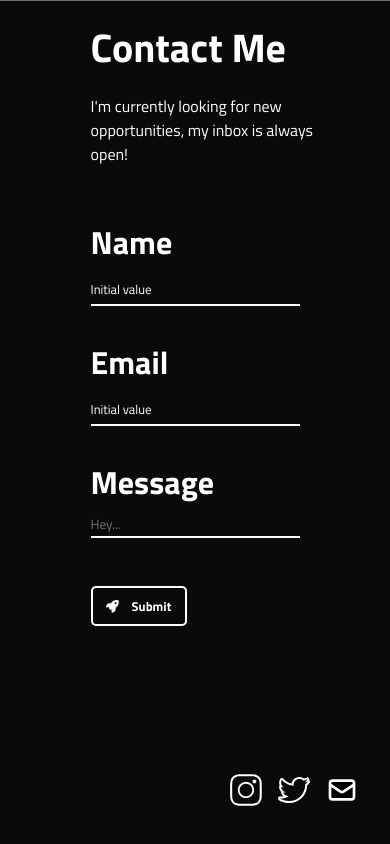
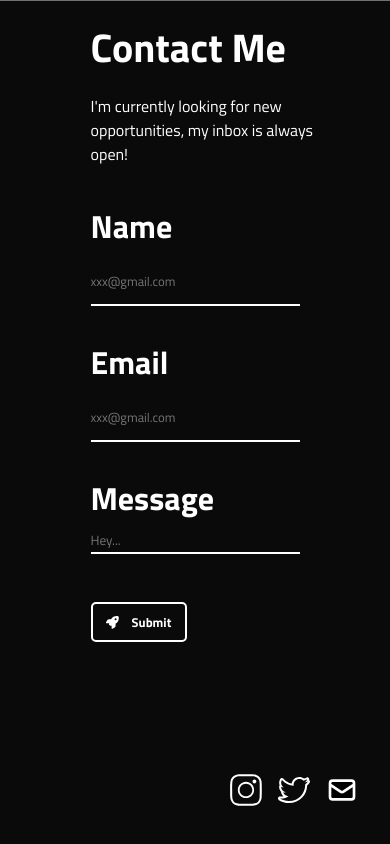
Before and after one commit to jpedro058/jpedro058.github.io, a React (Create React App) app: page / in a window 390 px wide. Shown: the part 2026-2870 px from the top of the page. Built offline with nearby package versions, Linux system fonts and the light colour scheme.

Commit message:
fixed some bugs

```diff
--- a/package.json
+++ b/package.json
@@ -18,6 +18,7 @@
     "react-router-dom": "^6.8.0",
     "react-router-hash-link": "^2.4.3",
     "react-scripts": "5.0.1",
+    "react-use-scroll-direction": "^0.1.0",
     "typewriter-effect": "^2.19.0",
     "web-vitals": "^2.1.4"
   },
--- a/src/components/navbar.js
+++ b/src/components/navbar.js
@@ -23,17 +23,17 @@ const Navbar = () => {
         <div className="links">
           <ul className="nav-links">
             <li>
-              <Link to="/" className="link1">
+              <Link to="#home" className="link1" onClick={toggleNav}>
                 Home
               </Link>
             </li>
             <li>
-              <Link to="#about" className="link2">
+              <Link to="#about" className="link2" onClick={toggleNav}>
                 About
               </Link>
             </li>
             <li>
-              <Link to="#contact" className="link3">
+              <Link to="#contact" className="link3" onClick={toggleNav}>
                 Contact
               </Link>
             </li>
--- a/src/pages/Contact.js
+++ b/src/pages/Contact.js
@@ -9,7 +9,7 @@ import { faRocket } from "@fortawesome/free-solid-svg-icons";
 import { useState } from "react";
 
 const Contact = () => {
-  const form = useRef();
+  const form = useRef(null);
 
   const sendEmail = (e) => {
     e.preventDefault();
@@ -35,6 +35,8 @@ const Contact = () => {
   const [isActive, setActive] = useState(false);
 
   const handleClick = () => {
+    console.log(ref.current.value);
+
     setActive(!isActive);
 
     setTimeout(() => {
@@ -42,12 +44,7 @@ const Contact = () => {
     }, 3000);
   };
 
-  const [message, setMessage] = useState("Initial value");
-
-  // 👇️ called every time input's value changes
-  const handleChange = (event) => {
-    setMessage(event.target.value);
-  };
+  const ref = useRef(null);
 
   return (
     <div className="Contact" id="contact">
@@ -65,14 +62,7 @@ const Contact = () => {
           <div className="inputs-top">
             <div className="Name">
               <h4>Name</h4>
-              <input
-                type="text"
-                name="user_name"
-                placeholder="John Lennon"
-                onChange={handleChange}
-                value={message}
-                required
-              />
+              <input type="text" placeholder="xxx@gmail.com" />
             </div>
             <div className="Email">
               <h4>Email</h4>
@@ -80,9 +70,6 @@ const Contact = () => {
                 type="email"
                 name="user_email"
                 placeholder="xxx@gmail.com"
-                onChange={handleChange}
-                value={message}
-                required
               />
             </div>
           </div>
--- a/src/pages/Home.js
+++ b/src/pages/Home.js
@@ -9,7 +9,7 @@ import "../styles/global.css";
 /* import Typewriter from "typewriter-effect"; */
 
 const Home = () => (
-  <div className="home-page">
+  <div className="home-page" id="Home">
     <Navbar />
     <div className="inside-page">
       <div className="home-page-title">
--- a/src/styles/contact.css
+++ b/src/styles/contact.css
@@ -120,7 +120,7 @@ input {
   border: none;
   border-bottom: 2px solid white;
   background-color: transparent;
-  height: 2rem;
+  height: 3rem;
   font-size: 0.8rem;
 }
 
@@ -242,6 +242,7 @@ textarea {
     align-items: flex-start;
     width: 70%;
     padding-left: 2rem;
+    height: fit-content;
   }
 
   .contact-container-right {
@@ -284,6 +285,7 @@ textarea {
     align-items: flex-start;
     width: 70%;
     padding-left: 2rem;
+    height: fit-content;
   }
 
   .inputs-top {
@@ -361,6 +363,10 @@ textarea {
     color: white;
   }
 
+  .contact-container-left {
+    height: 10vh !important;
+  }
+
   .Content h2 {
     font-size: 2.5rem;
   }
--- a/src/styles/navbar.css
+++ b/src/styles/navbar.css
@@ -8,6 +8,10 @@ header {
   color: var(--textColor);
 
   border-bottom: 1px solid gray;
+}
+
+.header.down {
+  top: -2rem;
 }
 
 nav {
```
Also changed, not shown: 1 other file (tests, documents, lock files or other folders).
